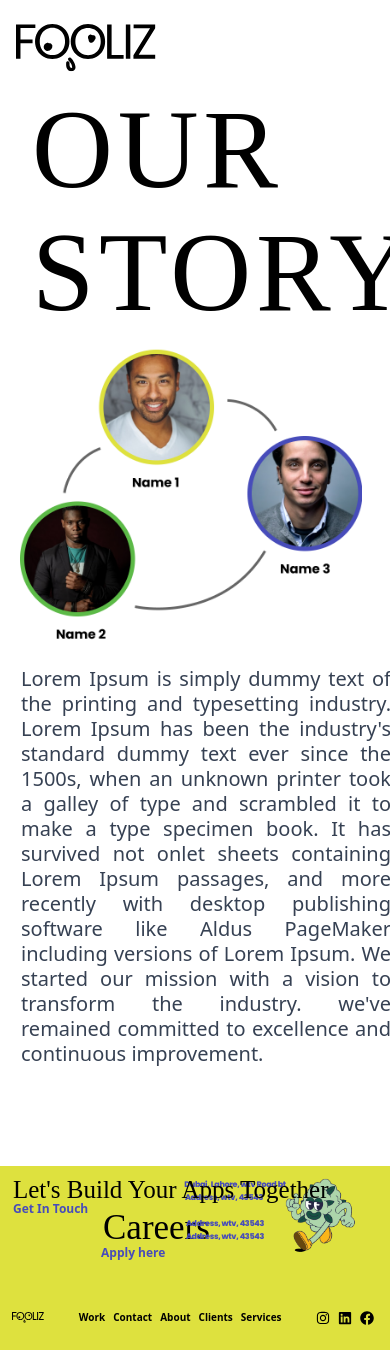
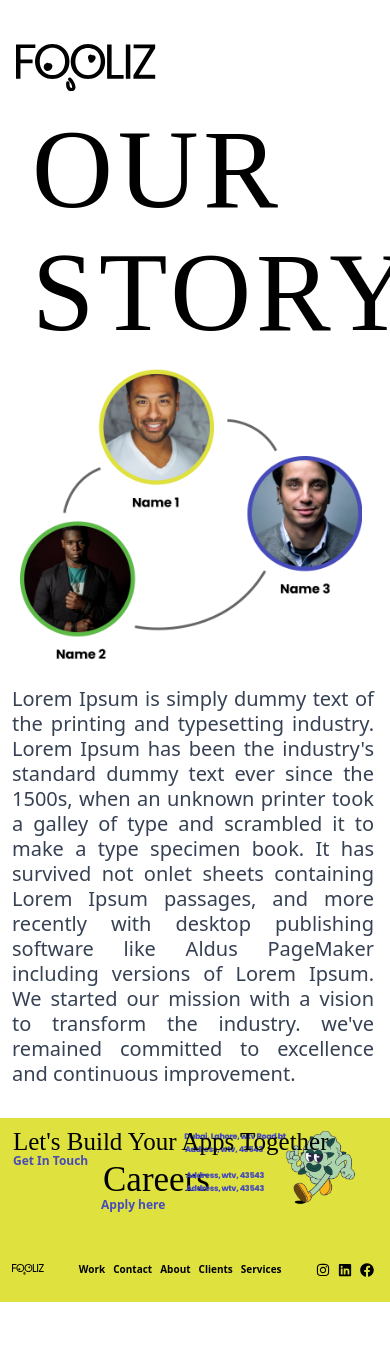
Before and after one commit to ahmadiq01/test, a React (Vite) app: page /story in a window 390 px wide. After the commit the page ends 1302 px from the top, so only its background shows below. Built offline with nearby package versions, Linux system fonts and the light colour scheme; a web font is replaced by a local one.

Commit message:
Update story.jsx

```diff
--- a/src/pages/story/story.jsx
+++ b/src/pages/story/story.jsx
@@ -9,7 +9,7 @@ import StoryImg from "../../assets/story.png";
 const ContactPage = () => {
   return (
     <div className="relative bg-white overflow-x-hidden">
-      <div className="lg:ml-[-25px]">
+      <div className="md:ml-[10px] lg:ml-[10px] pt-[20px]">
         <Header />
       </div>
       <div className="flex flex-col lg:flex-row items-start">
@@ -28,7 +28,7 @@ const ContactPage = () => {
           </div>
 
           {/* Lorem Ipsum paragraph - Shown third on mobile */}
-          <p className="text-gray-700 w-[370px] leading-tight mb-[100px] font-semi-bold text-xl ml-[5px] md:ml-[-8px] lg:ml-[40px] lg:w-[55%] text-justify break-words">
+          <p className="text-gray-700 ml-[-4px] text-xl font-semi-bold mx-4 md:mx-8 lg:mx-10 max-w-full md:max-w-[80%] lg:max-w-[55%] leading-tight mb-8 md:mb-12 lg:mb-[100px] text-justify">
             Lorem Ipsum is simply dummy text of the printing and typesetting
             industry. Lorem Ipsum has been the industry's standard dummy text
             ever since the 1500s, when an unknown printer took a galley of type
```
